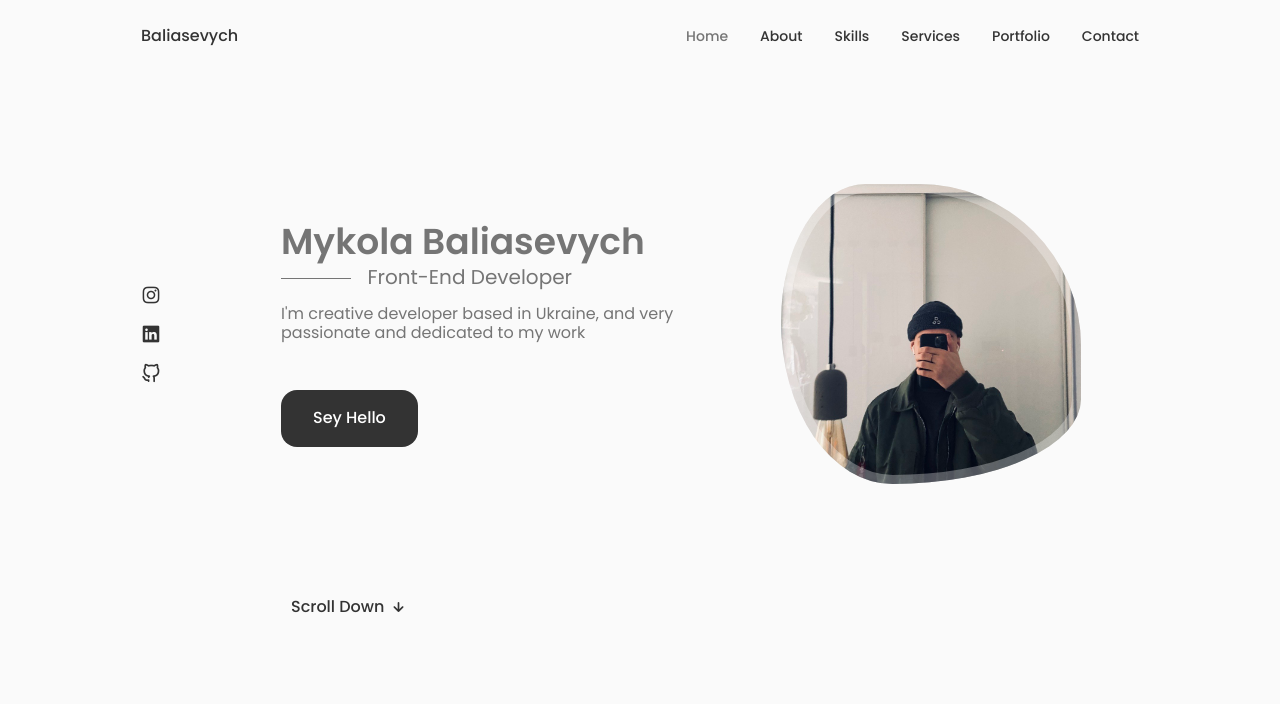
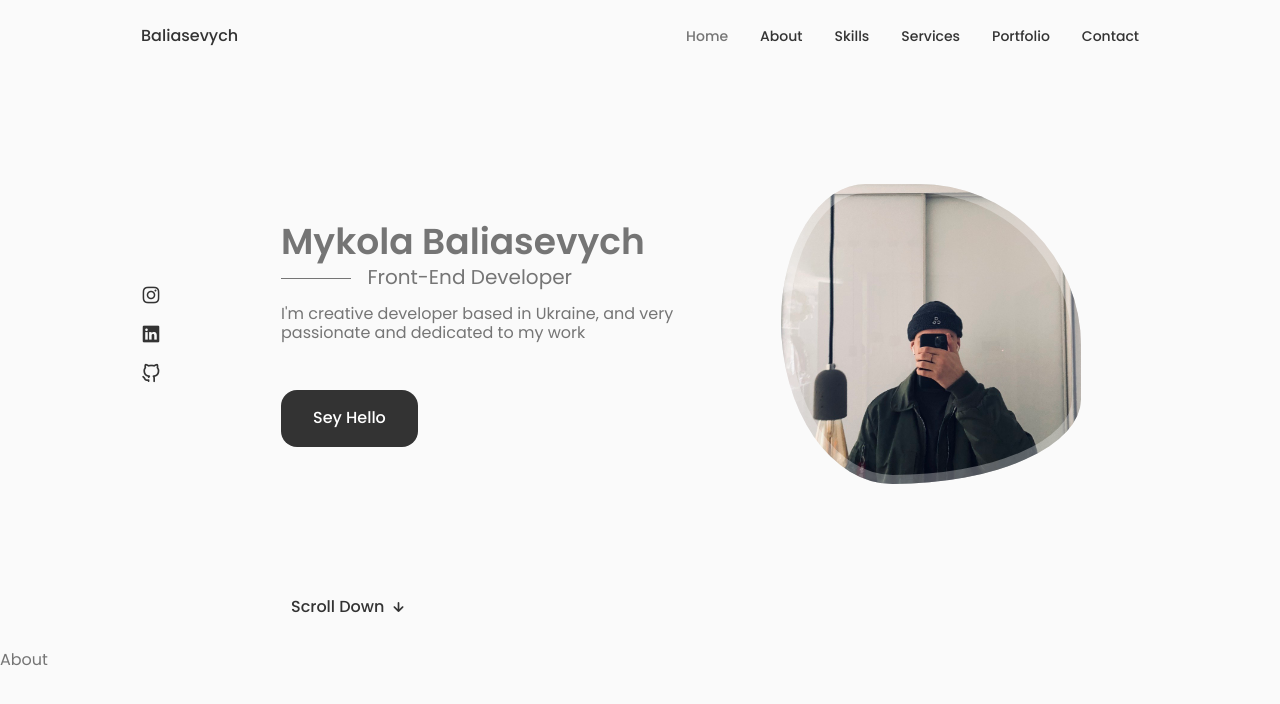
Before and after one commit to Nikolaus-B/portfolio, a React (Create React App) app: page / in a window 1280 px wide. Shown: the top 704 px of the page. Built offline with nearby package versions, Linux system fonts and the light colour scheme.

Commit message:
add about

```diff
--- /dev/null
+++ b/src/components/About/About.jsx
@@ -0,0 +1,5 @@
+import './about.css';
+
+export const About = () => {
+  return <div>About</div>;
+};
--- a/src/components/App.jsx
+++ b/src/components/App.jsx
@@ -1,3 +1,4 @@
+import { About } from './About/About';
 import { GlobalStyle } from './GloabalStyle';
 import { Header } from './Header/Header';
 import { Home } from './Home/Home';
@@ -8,6 +9,7 @@
       <Header />
       <main className="main">
         <Home />
+        <About />
       </main>
       <GlobalStyle />
     </div>
```
Also changed, not shown: src/components/About/about.css (added).
